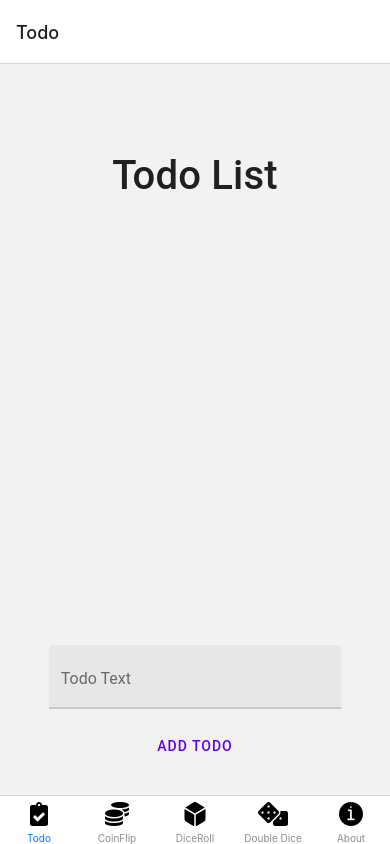
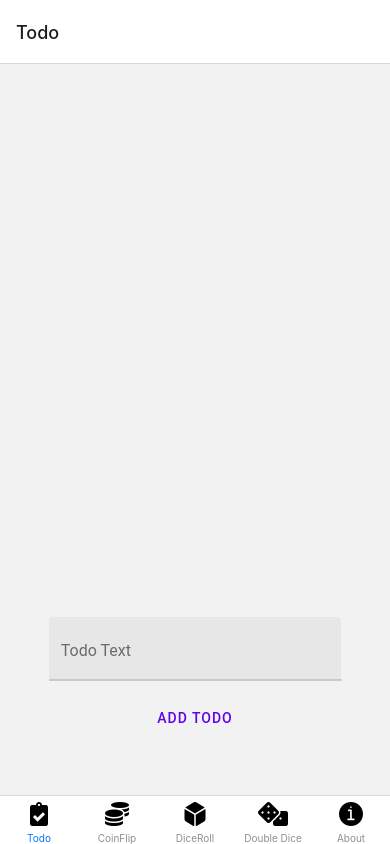
Before and after one commit to ardada2468/coinflip-expo, a React Native app: screen / in a window 390 px wide. Built offline with nearby package versions, Linux system fonts and the light colour scheme.

Commit message:
Updated Checkbox layout

```diff
--- a/Pages/Todo.tsx
+++ b/Pages/Todo.tsx
@@ -4,7 +4,7 @@ import {StyleSheet, Text, View, Platform, Dimensions, ScrollView} from 'react-na
 import * as Haptics from 'expo-haptics';
 import { Button, TextInput, Title,Checkbox  } from 'react-native-paper'
 import { FontAwesome5, MaterialCommunityIcons } from '@expo/vector-icons';
-
+//Todo Page
 interface Itodo {
     allTodos: Todo[],
     currentText: String
@@ -128,7 +128,7 @@ class TodoUI extends Component <Itodo>{
         <View>
           <View style={[styles.commonResult]}>
           </View>
-          <Title style={styles.title}>{"Todo List"}</Title>
+          {/* <Title style={styles.title}>{"Todo List"}</Title> */}
           <ScrollView style={styles.scroll}>
               {this.renderAllTodos()}
           </ScrollView>
```
